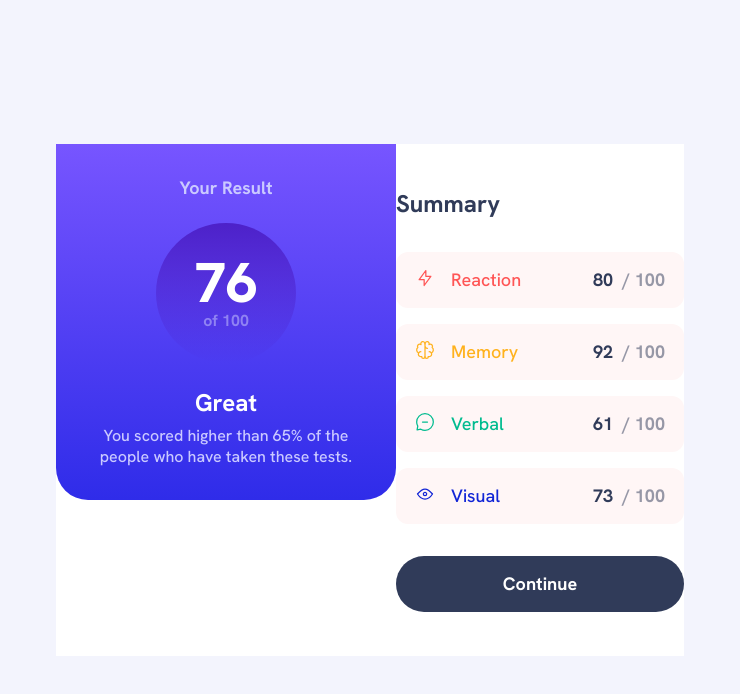
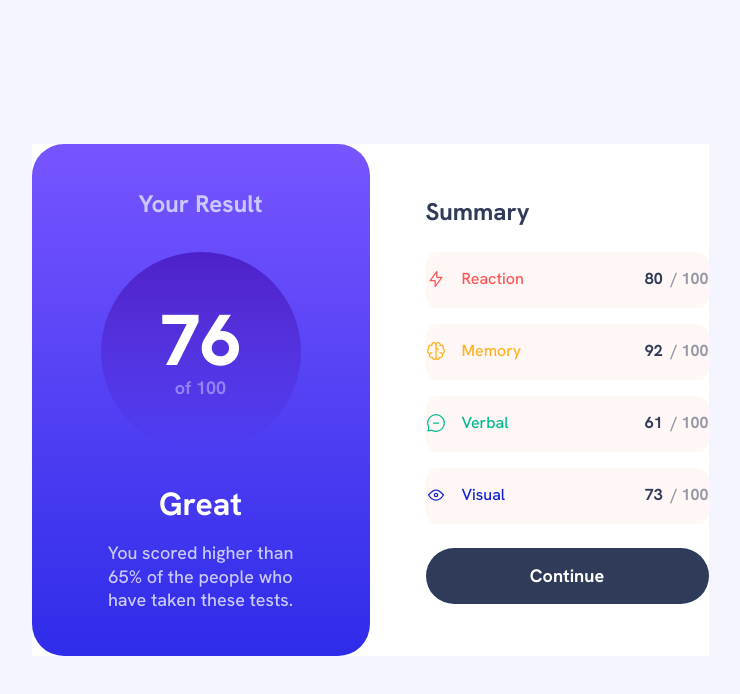
Before and after one commit to carokann1945/result-summary-component, a Next.js app: page / in a window 1280 px wide. Shown: the top 694 px of the page, without its empty margins (270-1010 px from the left). Built offline with nearby package versions, Linux system fonts and the light colour scheme.

Commit message:
[style] md: FinalScoreCard

```diff
--- a/src/app/globals.css
+++ b/src/app/globals.css
@@ -34,6 +34,7 @@
   --color-green50: var(--green50);
   --background-image-red50: var(--red50);
   --background-image-navy950: var(--navy950);
+  --background-image-blue50: var(--blue50);
   --background-image-gradient1: var(--gradient1);
   --background-image-gradient2: var(--gradient2);
   /* Text Preset 1 */
--- a/src/app/layout.tsx
+++ b/src/app/layout.tsx
@@ -19,7 +19,11 @@ export default function RootLayout({
 }>) {
   return (
     <html lang="ko" className={hankenGrotesk.variable}>
-      <body className="antialiased w-screen h-screen bg-[#F3F4FD] flex justify-center sm:items-center">{children}</body>
+      <body
+        className="antialiased w-dvw min-h-screen bg-white flex justify-center items-start
+      md:bg-blue50 md:items-center">
+        {children}
+      </body>
     </html>
   );
 }
--- a/src/app/page.tsx
+++ b/src/app/page.tsx
@@ -8,12 +8,11 @@ import { Visual } from '@/components/icons/Visual';
 
 export default function Home() {
   return (
-    <div className="min-w-[375px] flex flex-col bg-white sm:flex-row">
-      <div className="w-full h-[356px]">
+    <div className="w-[375px] flex flex-col items-center gap-[24px] bg-white md:flex-row md:w-fit">
+      <div className="w-full h-[356px] md:h-fit">
         <FinalScoreCard />
       </div>
-      <div className="w-[368px] h-[512px] flex justify-center items-center">
-        <div className="w-[288px] flex flex-col gap-[32px] justify-center items-center">
+      <div className="w-[315px] flex flex-col gap-[24px] justify-between">
         <p className="w-full text-preset-4 text-navy950">Summary</p>
         <div className="flex flex-col gap-[16px]">
           <SingularScoreForm title="Reaction" score="80" titleColor="text-red400">
@@ -32,6 +31,5 @@ export default function Home() {
         <Button />
       </div>
     </div>
-    </div>
   );
 }
--- a/src/components/FinalScoreCard.tsx
+++ b/src/components/FinalScoreCard.tsx
@@ -1,17 +1,23 @@
 export default function FinalScoreCard() {
   return (
-    <div className="w-full h-full bg-gradient2 flex justify-center items-center rounded-b-[32px]">
-      <div className="w-[260px] h-[292px] flex flex-col gap-[24px] items-center text-center">
-        <p className="text-preset-5-bold text-navy200">Your Result</p>
-        <div className="w-[140px] h-[140px] rounded-full bg-gradient1 flex justify-center items-center">
-          <div className="w-[63px] flex flex-col items-center justify-center">
-            <p className="text-preset-2 text-white">76</p>
-            <p className="text-preset-6-bold text-navy200 opacity-[51.68%]">of 100</p>
+    <div
+      className="w-full h-full bg-gradient2 flex justify-center items-center rounded-b-[32px]
+      md:w-[338px] md:h-[512px] md:rounded-[32px]">
+      <div
+        className="w-[260px] flex flex-col gap-[24px] items-center text-center
+        md:w-[200px] md:gap-[32px]">
+        <p className="text-preset-5-bold text-navy200 md:text-preset-4">Your Result</p>
+        <div
+          className="w-[140px] h-[140px] rounded-full bg-gradient1 flex justify-center items-center
+          md:w-full md:h-[200px]">
+          <div className="w-[63px] flex flex-col items-center justify-center md:w-[84px]">
+            <p className="text-preset-2 text-white md:text-preset-1">76</p>
+            <p className="text-preset-6-bold text-navy200 opacity-[51.68%] md:text-preset-5-bold">of 100</p>
           </div>
         </div>
-        <div className="w-full flex flex-col gap-[8px]">
-          <p className="text-preset-4 text-white">Great</p>
-          <p className="text-preset-6-medium text-navy200">
+        <div className="w-full flex flex-col gap-[8px] md:gap-[16px]">
+          <p className="text-preset-4 text-white md:text-preset-3">Great</p>
+          <p className="text-preset-6-medium text-navy200 md:text-preset-5-medium">
             You scored higher than 65% of the people who have taken these tests.
           </p>
         </div>
--- a/src/components/SingularScoreForm.tsx
+++ b/src/components/SingularScoreForm.tsx
@@ -9,15 +9,15 @@ type Props = {
 
 export default function SingularScoreForm({ children, title, score, titleColor }: Props) {
   return (
-    <div className="w-[288px] h-[56px] flex justify-center items-center bg-red50 rounded-[12px]">
-      <div className="w-[250px] h-[23px] flex justify-between">
-        <div className="h-[23px] flex gap-[16px]">
+    <div className="w-full h-[56px] flex justify-center items-center bg-red50 rounded-[12px]">
+      <div className="w-[283px] flex justify-between">
+        <div className="flex gap-[16px]">
           {children}
-          <p className={`text-preset-5-medium ${titleColor}`}>{title}</p>
+          <p className={`text-preset-6-medium ${titleColor}`}>{title}</p>
         </div>
-        <div className="w-[72px] h-[23px] flex justify-between">
-          <p className="text-preset-5-bold text-navy950">{score}</p>
-          <p className="text-preset-5-bold text-navy950 opacity-50">/ 100</p>
+        <div className="flex justify-between gap-[8px]">
+          <p className="text-preset-6-bold text-navy950">{score}</p>
+          <p className="text-preset-6-bold text-navy950 opacity-50">/&nbsp;100</p>
         </div>
       </div>
     </div>
```
Lines whose indentation alone changed are shown as unchanged.
